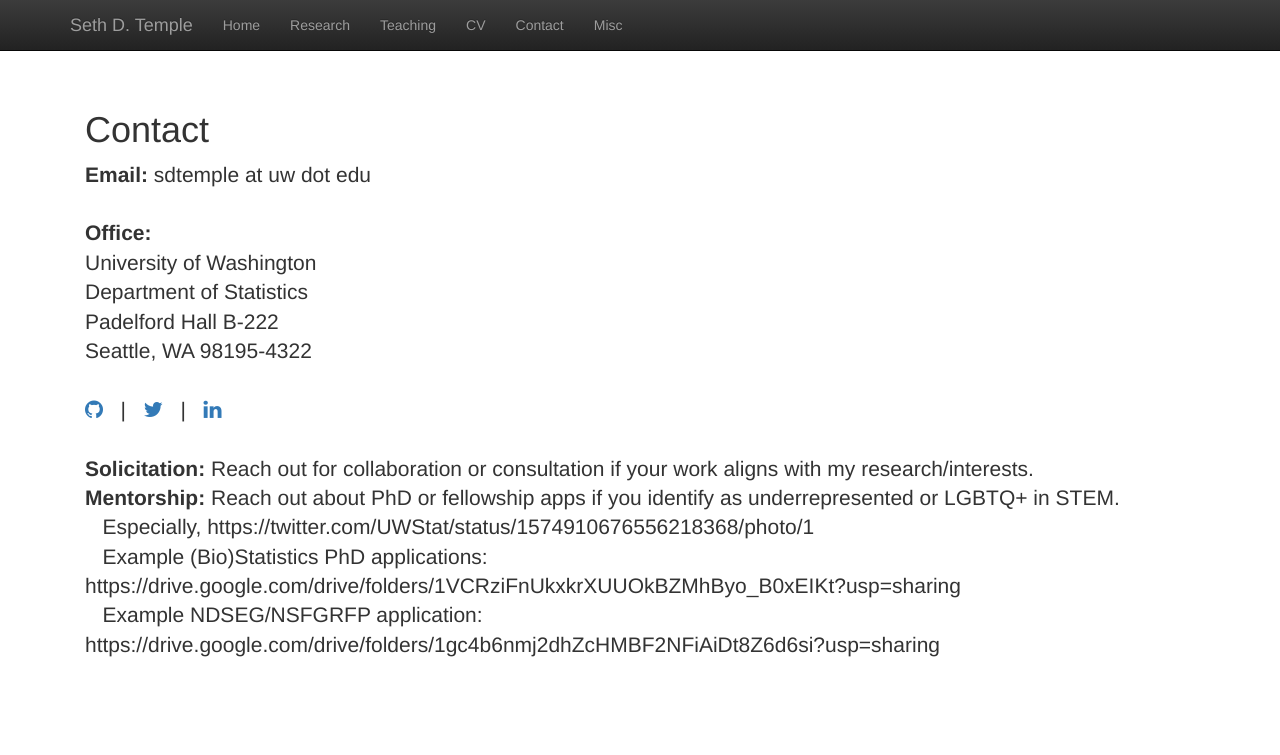
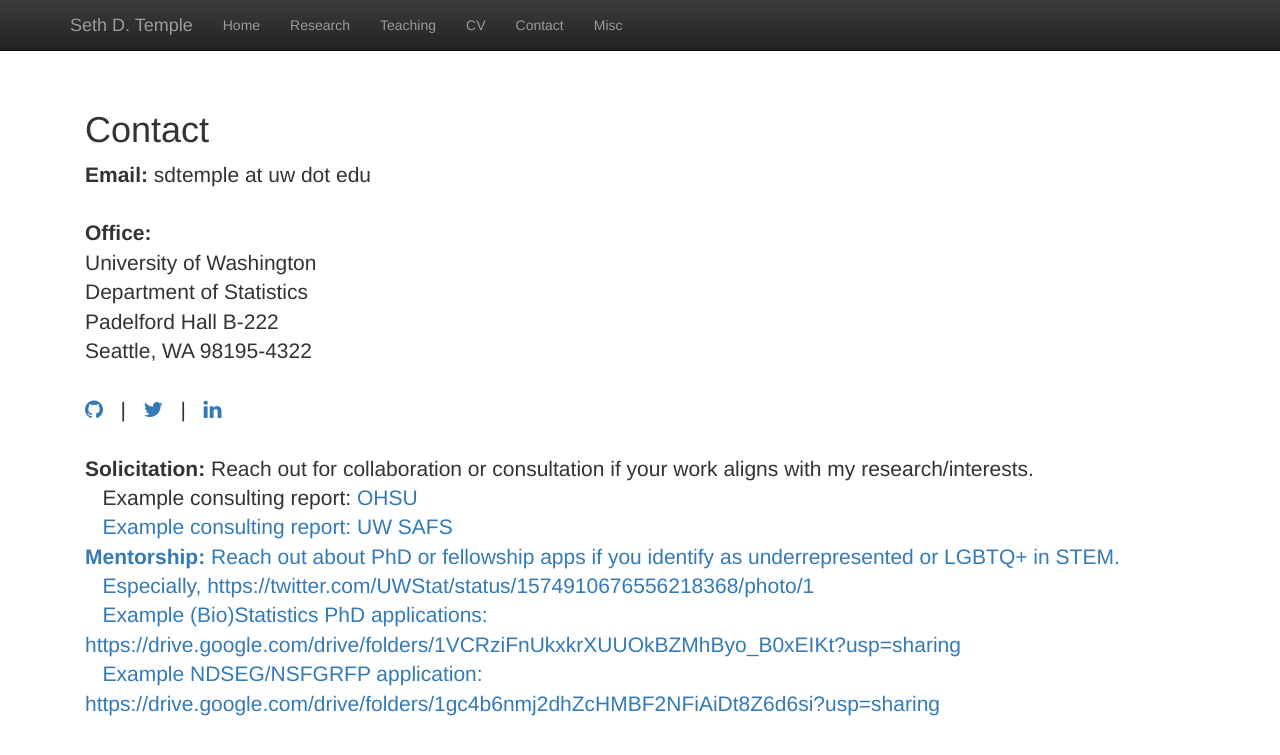
Before and after one commit to sdtemple/sdtemple.github.io, a Jekyll site: the page built from contact.html, in a window 1280 px wide. Shown: the top 755 px of the page. Built offline with Jekyll 4.4.1, drawn with Linux system fonts in a browser that asks for light colours; nearby versions of some CDN libraries; library files that are not in the unit come from our copies.

Commit message:
Update contact.html

```diff
--- a/contact.html
+++ b/contact.html
@@ -24,6 +24,8 @@ title:  'Contact'
 
   <br/><br/>
   <strong>Solicitation:</strong> Reach out for collaboration or consultation if your work aligns with my research/interests. <br/>
+  &nbsp;&nbsp; Example consulting report: <a href = "https://sdtemple.github.io/files/ohsu-consulting-sdtemple-220825.pdf">OHSU<a/> <br/>
+  &nbsp;&nbsp; Example consulting report: <a href = "https://sdtemple.github.io/files/safs-consulting-sdtemple.pdf">UW SAFS<a/> <br/>
   <strong>Mentorship:</strong> Reach out about PhD or fellowship apps if you identify as underrepresented or LGBTQ+ in STEM. <br/>
   &nbsp;&nbsp; Especially, https://twitter.com/UWStat/status/1574910676556218368/photo/1<br/>
   &nbsp;&nbsp; Example (Bio)Statistics PhD applications: https://drive.google.com/drive/folders/1VCRziFnUkxkrXUUOkBZMhByo_B0xEIKt?usp=sharing<br/>
```
